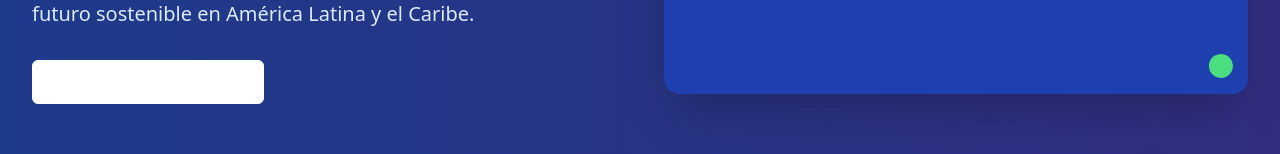
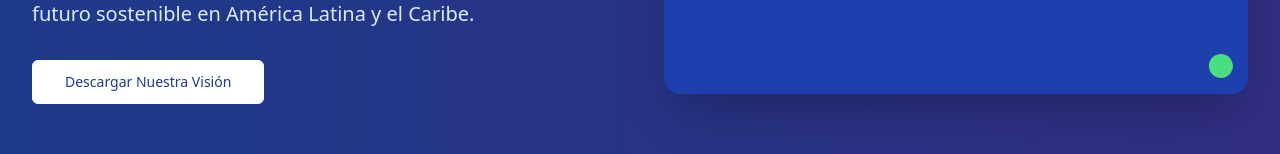
Before and after one commit to webhook-ja/HemispherIA_web, a React (Vite) app: page /about in a window 1280 px wide. Shown: the part 340-494 px from the top of the page. Built offline with nearby package versions, Linux system fonts and the light colour scheme; no server answers.

Commit message:
fix: Make white button text visible (blue instead of white)
- Changed all outline buttons from text-white to text-blue-900
- Added bg-white background for better contrast
- Buttons now visible before hover
- Updated in: Projects, About, Contact, Services pages

🎬 Generated with Claude Code

```diff
--- a/src/pages/About.tsx
+++ b/src/pages/About.tsx
@@ -88,7 +88,7 @@ const AboutPage = () => {
               <Button
                 size="lg"
                 variant="outline"
-                className="border-white text-white hover:bg-white hover:text-blue-900"
+                className="bg-white text-blue-900 border-white hover:bg-blue-800 hover:text-white"
               >
                 Descargar Nuestra Visión
               </Button>
--- a/src/pages/Contact.tsx
+++ b/src/pages/Contact.tsx
@@ -149,7 +149,7 @@ const ContactPage = () => {
                 <Button
                   size="lg"
                   variant="outline"
-                  className="border-white text-white hover:bg-white hover:text-blue-900"
+                  className="bg-white text-blue-900 border-white hover:bg-blue-800 hover:text-white"
                 >
                   Programar una reunión
                 </Button>
--- a/src/pages/Projects.tsx
+++ b/src/pages/Projects.tsx
@@ -139,7 +139,7 @@ const ProjectsPage = () => {
               <Button
                 size="lg"
                 variant="outline"
-                className="border-white text-white hover:bg-white hover:text-blue-900"
+                className="bg-white text-blue-900 border-white hover:bg-blue-800 hover:text-white"
               >
                 Descargar Informe Anual
               </Button>
--- a/src/pages/Services.tsx
+++ b/src/pages/Services.tsx
@@ -131,7 +131,7 @@ const ServicesPage = () => {
               <Button
                 size="lg"
                 variant="outline"
-                className="border-white text-white hover:bg-white hover:text-blue-900"
+                className="bg-white text-blue-900 border-white hover:bg-blue-800 hover:text-white"
               >
                 Descargar Nuestro Portafolio
               </Button>
```
